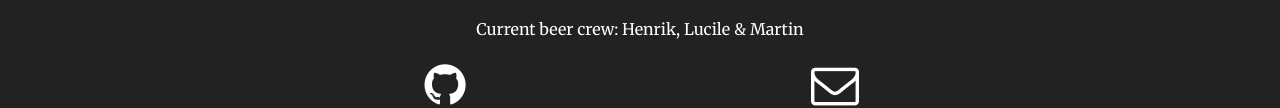
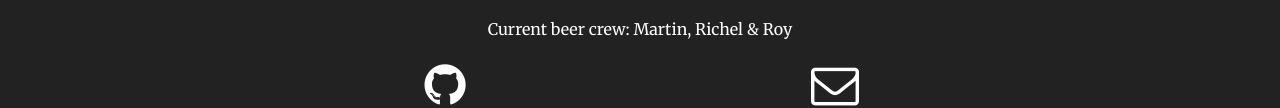
Before and after one commit to navet-beerclub/navet-beerclub.github.io, a website: page index.html in a window 1280 px wide. Shown: the part 2300-2408 px from the top of the page. Drawn offline with nearby package versions, Linux system fonts and the light colour scheme.

Commit message:
Updated beercrew persons

```diff
--- a/index.html
+++ b/index.html
@@ -124,7 +124,7 @@
                     <h2 class="section-heading">Contact Us</h2>
                     <hr class="primary">
                     <p>Do you have any suggestions for the beer club, or beer recommendations? Or maybe you want to help out organizing the beer clubs? Feel free to send us an email or come talk to us in the lunch room.</p>
-                    <p>Current beer crew: Henrik, Lucile & Martin</p>
+                    <p>Current beer crew: Martin, Richel & Roy</p>
                 </div>
                 <div class="col-lg-4 col-lg-offset-2 text-center">
                     <p><a href="https://github.com/navet-beerclub/navet-beerclub.github.io"><font color="white"><i class="fa fa-github fa-3x sr-contact"></i></font><br>navet-beerclub</a></p>
```
